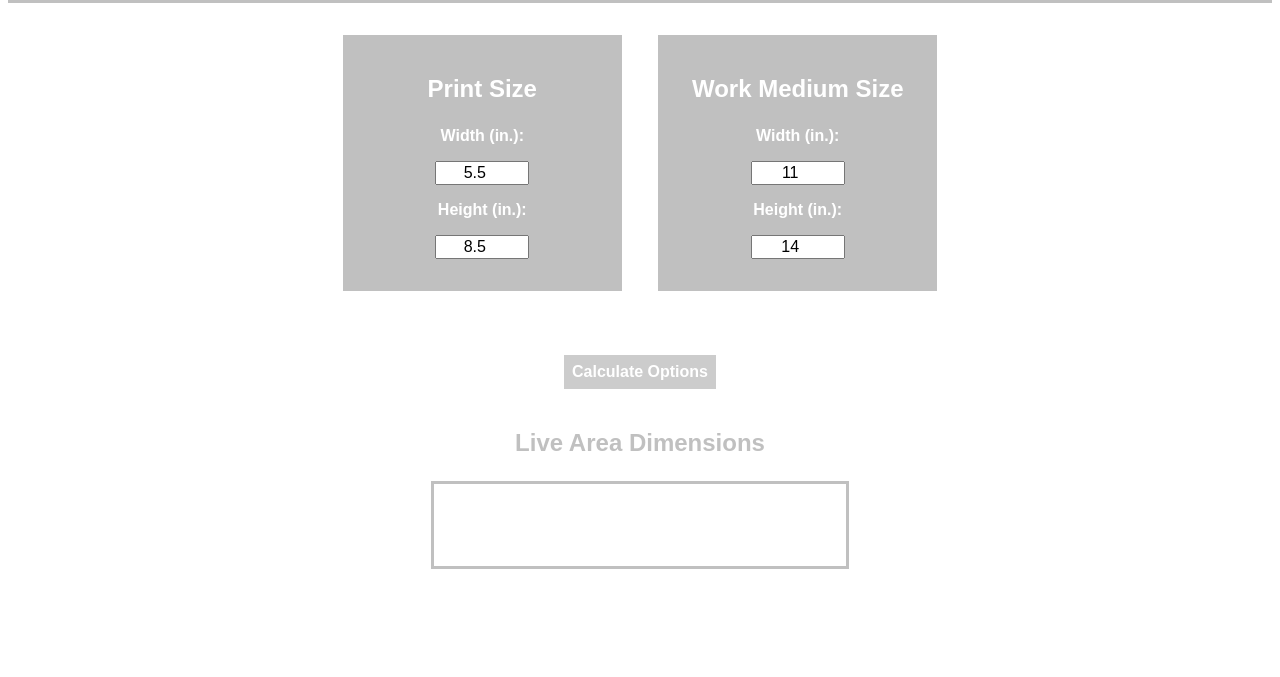
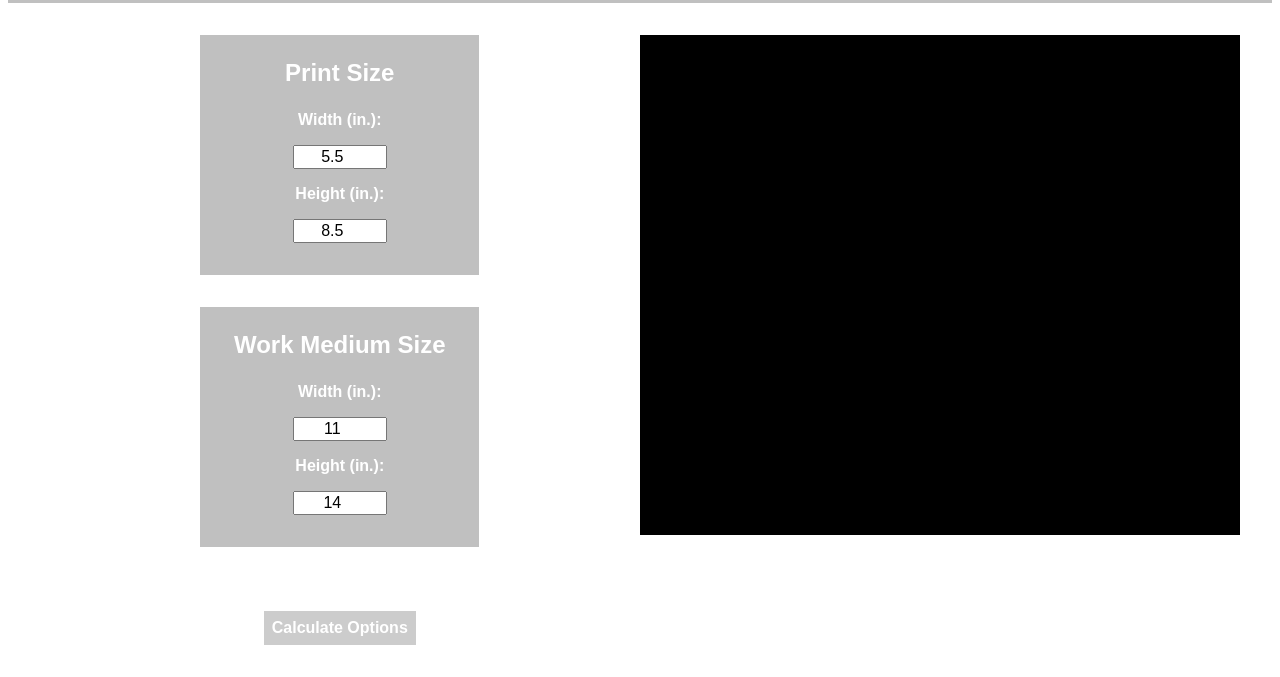
Before and after one commit to Lowsh/Marginalia, a plain HTML site: page PageFormatting.htm in a window 1280 px wide. Shown: the part 123-800 px from the top of the page. Drawn offline with nearby package versions, Linux system fonts and the light colour scheme.

Commit message:
Add files via upload

```diff
--- a/PageFormatting.htm
+++ b/PageFormatting.htm
@@ -15,6 +15,7 @@
 		</header>
 
 		<main>
+			<div id="left-col" class="col">
 				<form id="calc">
 					<div class="inputContain" id="print">
 						<h3>Print Size</h3>
@@ -43,6 +44,10 @@
 					<ul id="resultsList">
 					</ul>
 				</div>
+			</div>
+			<div id="right-col" class="col">
+				<svg></svg>
+			</div>
 		</main>
 	</body>
 </html>
--- a/PageFormatting_Main.css
+++ b/PageFormatting_Main.css
@@ -22,6 +22,18 @@ header {
 
 main {
 
+}
+div#left-col {
+	float:left;
+	margin: 1em 0 0 2.5%;
+	width:47.5%;
+}
+div#right-col {
+	float:right;
+	background-color:black;
+	margin: 1em 2.5% 0 0;
+	width:47.5%;
+	height:500px;
 }
 h1 {
 	font-size: 2em;
@@ -72,14 +84,14 @@ ul#resultsList {
 	border:none;
 }
 form#calc {
-	margin: 1em auto 1em auto;
+	margin: 0 auto 1em auto;
 	padding: 0em 1em 0em 1em;
 	/*width:95%;*/
 	text-align:center;
 }
 div.inputContain {
-	margin: 1em 1em 2em 1em;
-	padding: 1em 2em 2em 2em;
+	margin: 0 1em 2em 1em;
+	padding: 0 2em 2em 2em;
 	max-width:50%;
 	display:inline-block;
 	text-align:center;
@@ -125,7 +137,7 @@ input#calculate {
 }
 
 
-@media screen and (max-width: 706px) {
+/*@media screen and (max-width: 706px) {
 	div.inputContain {
 		width:95%;
 		max-width:95%;
@@ -136,4 +148,4 @@ input#calculate {
 		min-width:50%;
 		max-width:50%;
 	}
-}
+}*/
```
Also changed, not shown: README.md. Lines whose indentation alone changed are shown as unchanged.
